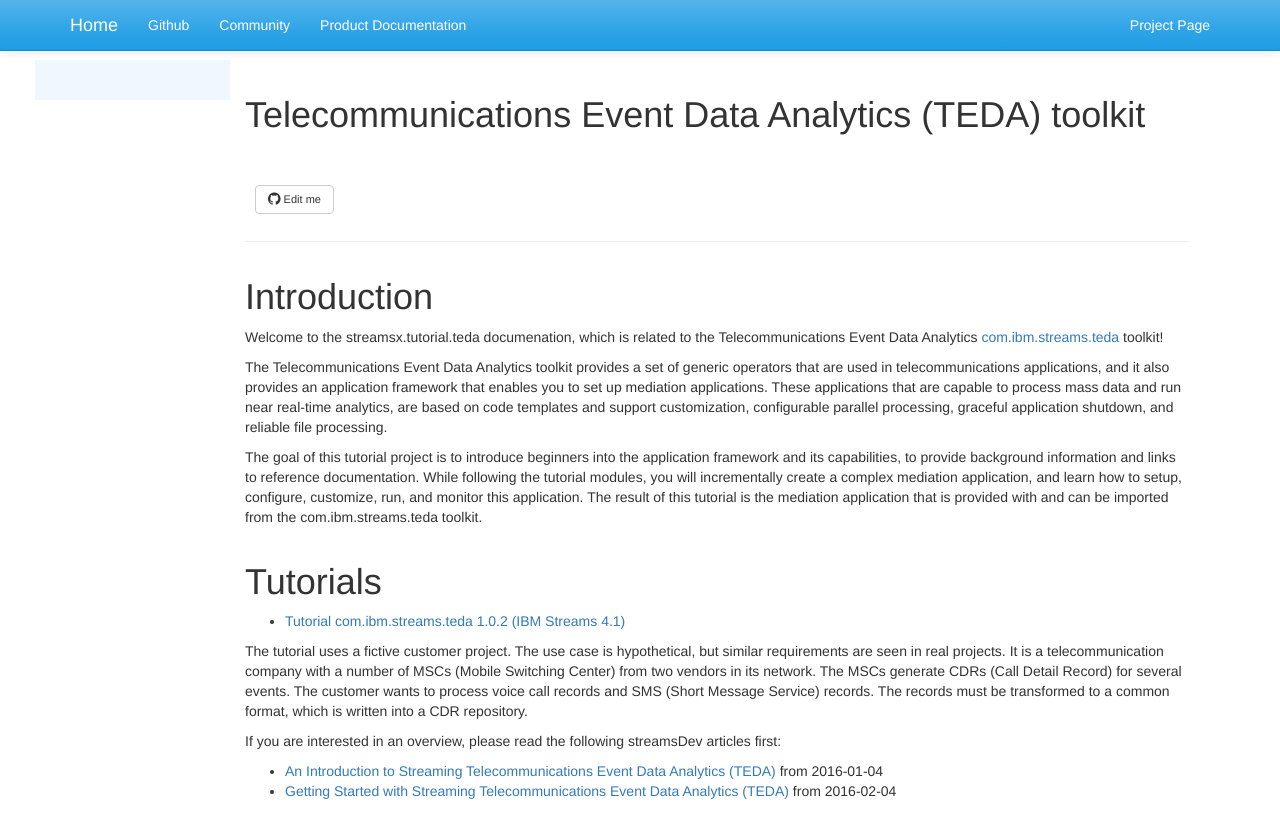
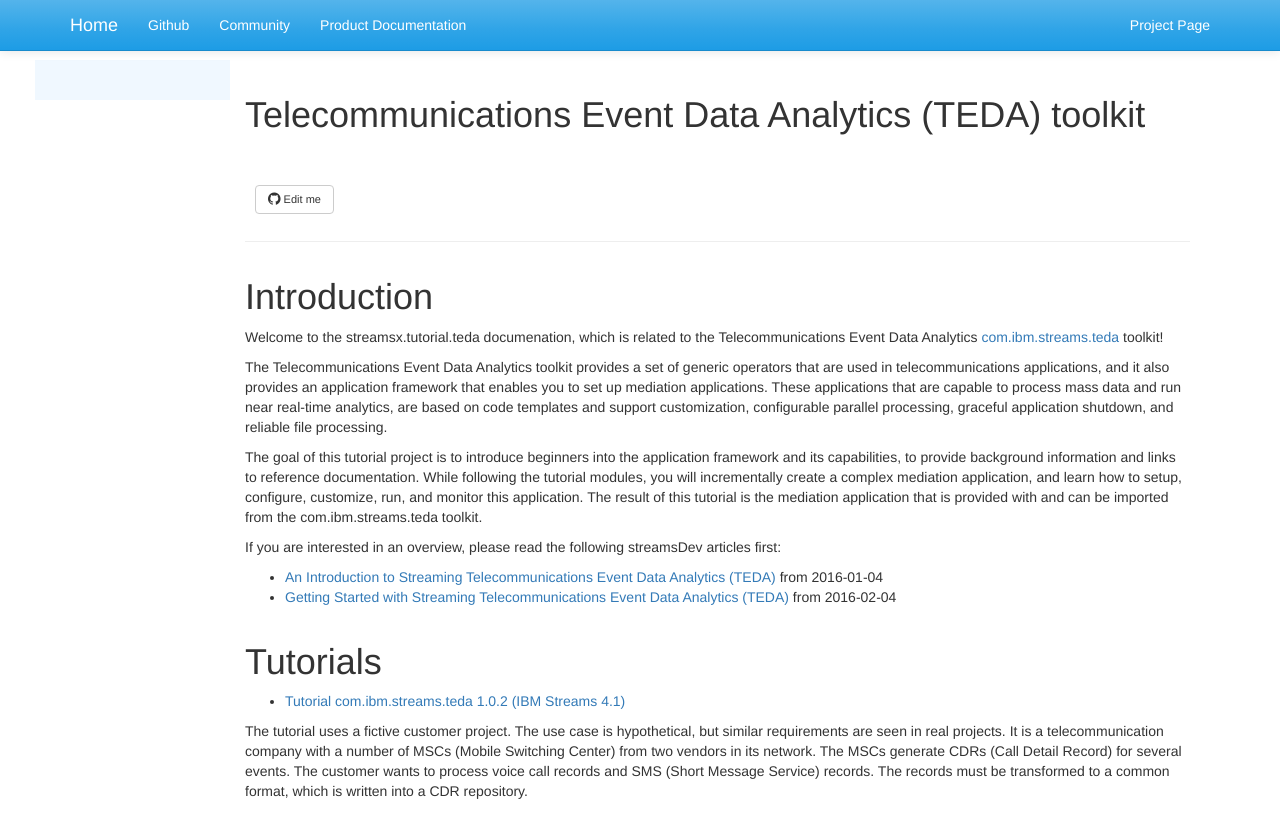
Before and after one commit to IBMStreams/streamsx.tutorial.teda, a Jekyll site: the page built from index.markdown, in a window 1280 px wide. Shown: the top 838 px of the page. Built offline with Jekyll 4.4.1, drawn with Linux system fonts in a browser that asks for light colours; nearby versions of some CDN libraries; library files that are not in the unit come from our copies.

```diff
--- a/index.markdown
+++ b/index.markdown
@@ -12,12 +12,12 @@ The Telecommunications Event Data Analytics toolkit provides a set of generic op
 
 The goal of this tutorial project is to introduce beginners into the application framework and its capabilities, to provide background information and links to reference documentation. While following the tutorial modules, you will incrementally create a complex mediation application, and learn how to setup, configure, customize, run, and monitor this application. The result of this tutorial is the mediation application that is provided with and can be imported from the com.ibm.streams.teda toolkit.
 
+If you are interested in an overview, please read the following streamsDev articles first:
+
+* [An Introduction to Streaming Telecommunications Event Data Analytics (TEDA)](https://developer.ibm.com/streamsdev/docs/introduction-streaming-telecommunications-event-data-analytics-teda/) from 2016-01-04
+* [Getting Started with Streaming Telecommunications Event Data Analytics (TEDA)](https://developer.ibm.com/streamsdev/docs/getting-started-streaming-telecommunications-event-data-analytics-teda/) from 2016-02-04
+
 # Tutorials
 {% include nav.html context="/docs/"%}
 
 The tutorial uses a fictive customer project. The use case is hypothetical, but similar requirements are seen in real projects. It is a telecommunication company with a number of MSCs (Mobile Switching Center) from two vendors in its network. The MSCs generate CDRs (Call Detail Record) for several events. The customer wants to process voice call records and SMS (Short Message Service) records. The records must be transformed to a common format, which is written into a CDR repository.
-
-If you are interested in an overview, please read the following streamsDev articles first:
-
-* [An Introduction to Streaming Telecommunications Event Data Analytics (TEDA)](https://developer.ibm.com/streamsdev/docs/introduction-streaming-telecommunications-event-data-analytics-teda/) from 2016-01-04
-* [Getting Started with Streaming Telecommunications Event Data Analytics (TEDA)](https://developer.ibm.com/streamsdev/docs/getting-started-streaming-telecommunications-event-data-analytics-teda/) from 2016-02-04
```
